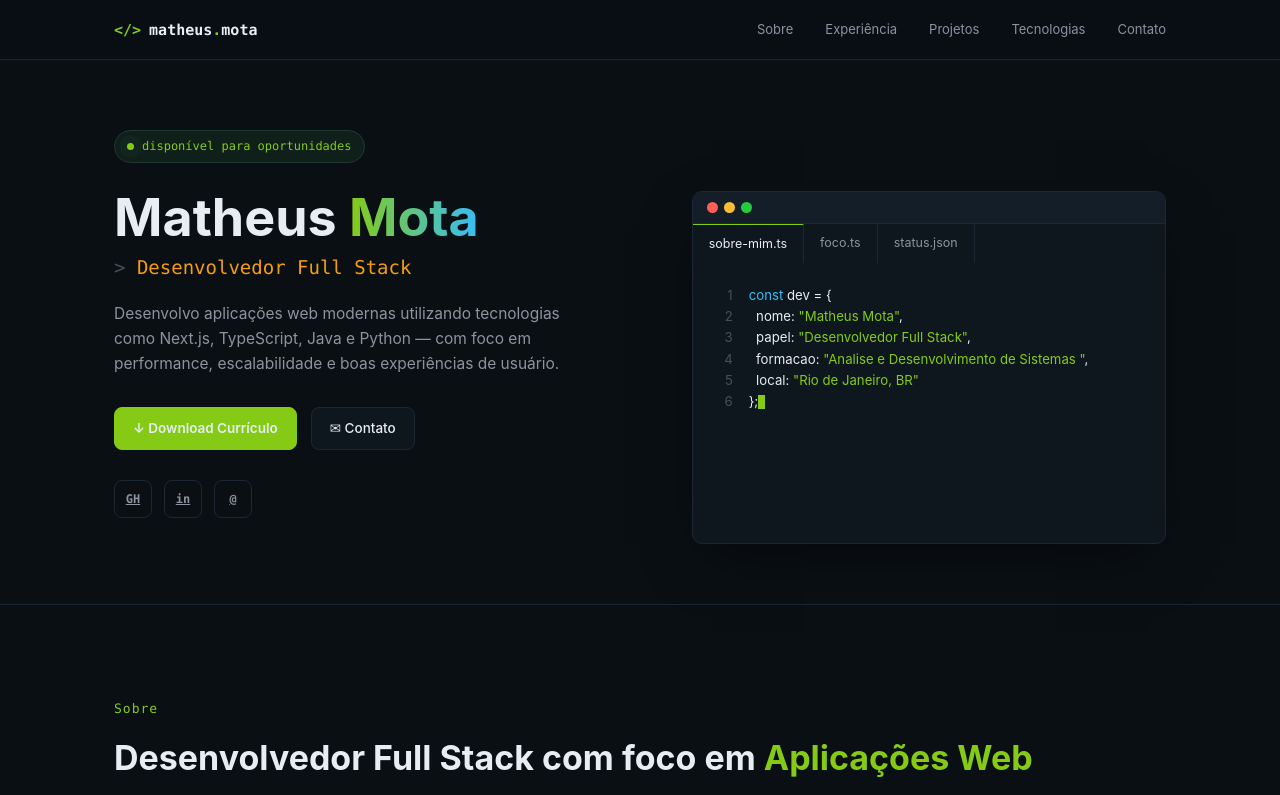
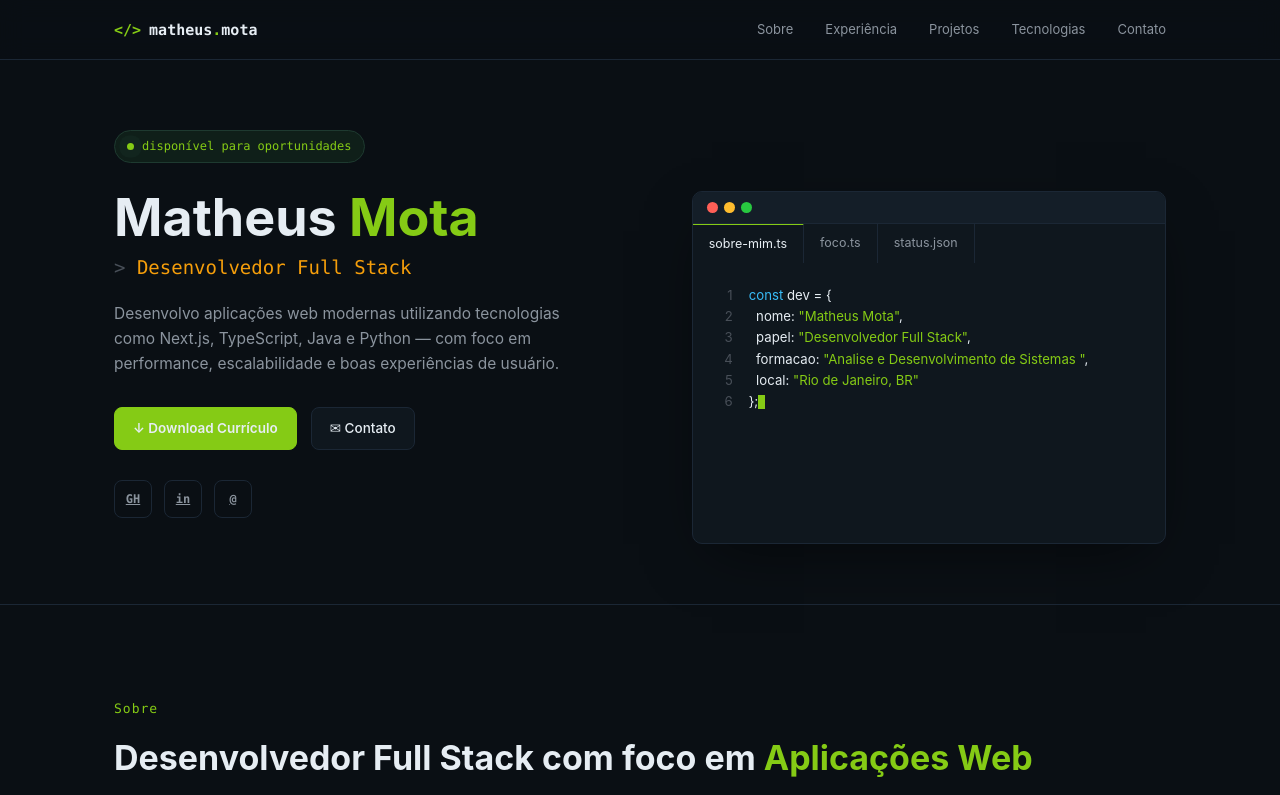
Before and after one commit to MatheusxMota/matheus-portfolio, an Angular app: page / in a window 1280 px wide. Shown: the top 795 px of the page. Built offline with nearby package versions, Linux system fonts and the light colour scheme; what @lucide/angular would draw is missing.

Commit message:
style: mudanca de cor no mota do hero

```diff
--- a/src/app/sections/hero/hero.component.css
+++ b/src/app/sections/hero/hero.component.css
@@ -59,7 +59,7 @@
 }
 
 .hero h1 .accent {
-  background: linear-gradient(90deg, var(--violet), var(--blue));
+  background: var(--violet);
   -webkit-background-clip: text;
   background-clip: text;
   color: transparent;
```
